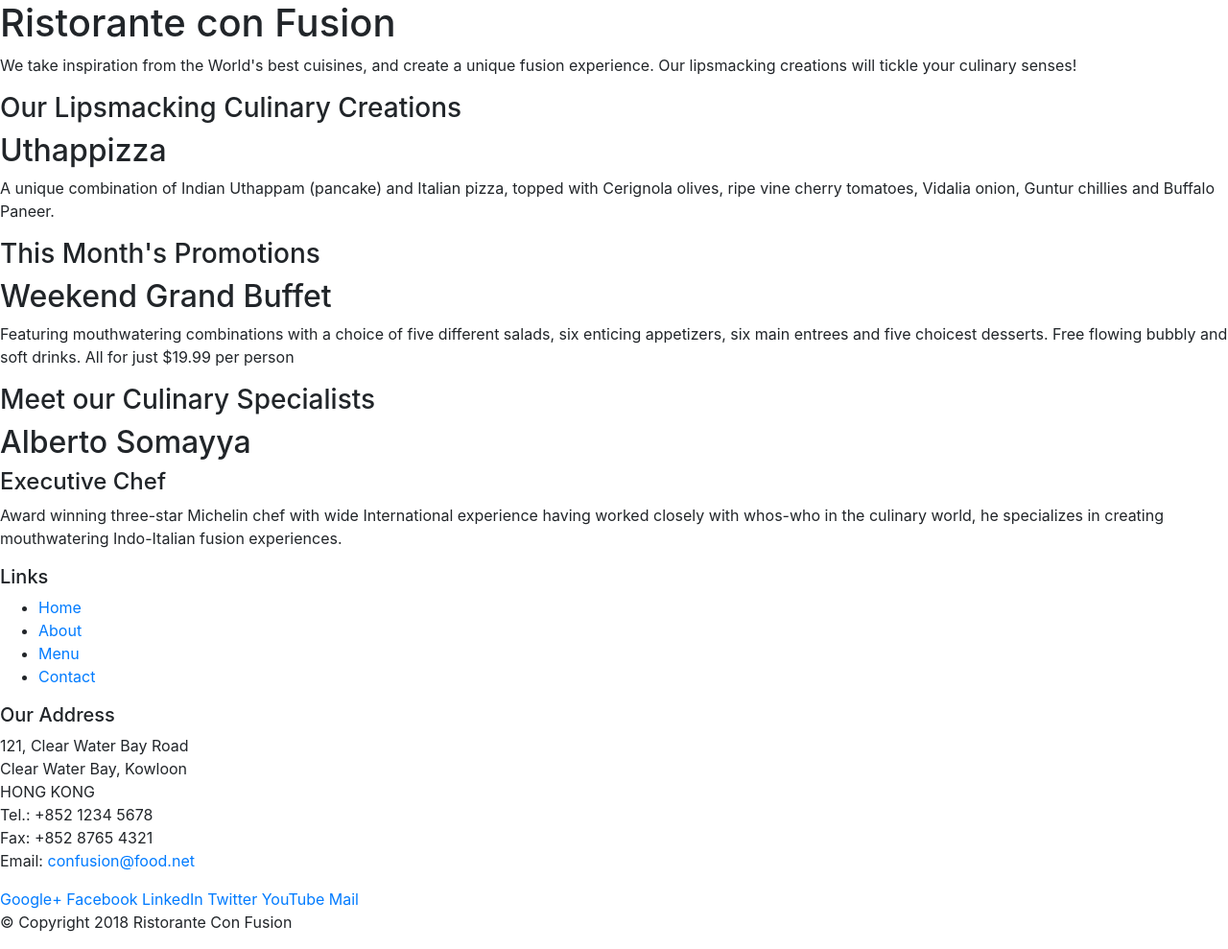
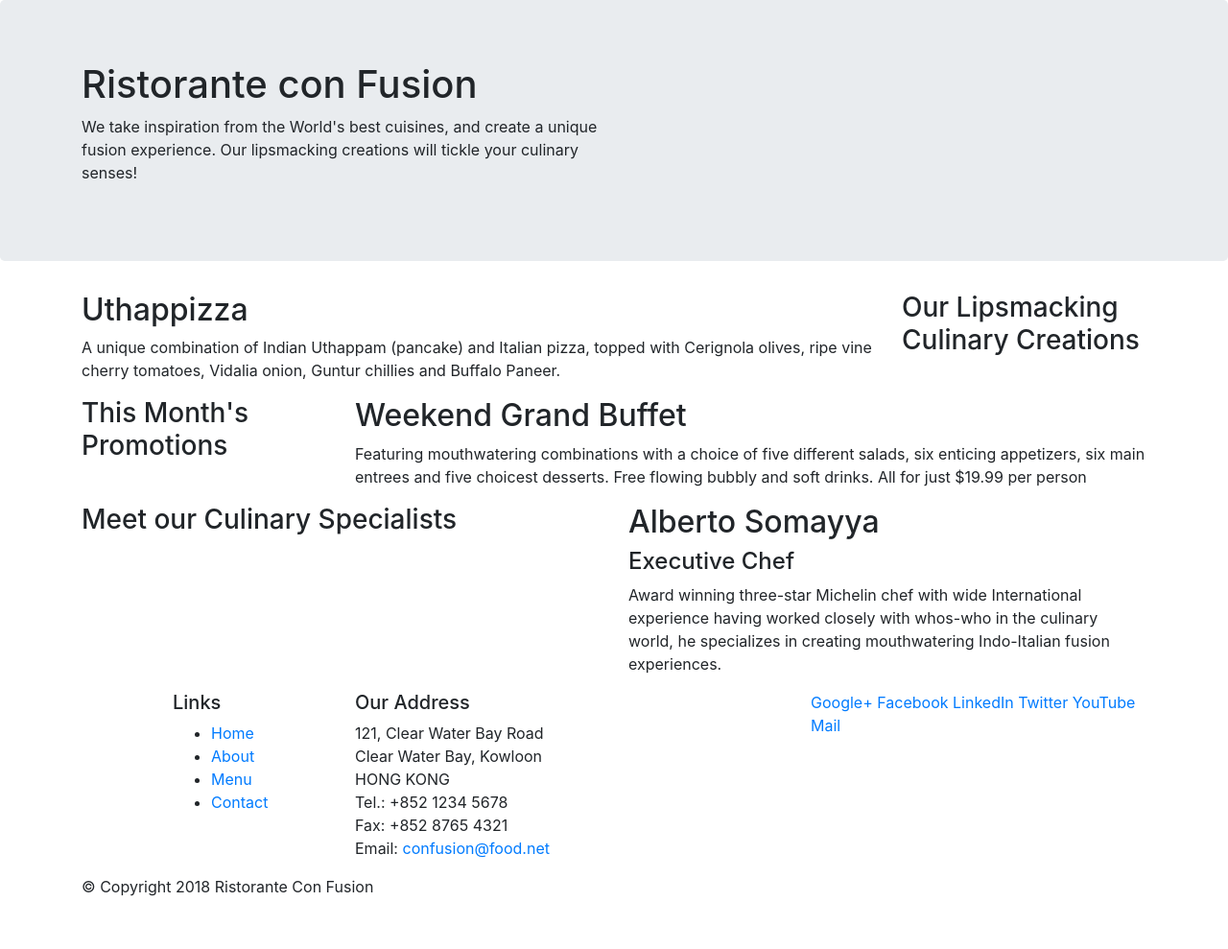
Before and after one commit to lanhnv4/boostrap_lanhnv, a website: page index.html in a window 1280 px wide. Shown: the whole page at 96% size. After the commit the page ends 952 px from the top, so only its background shows below. Drawn offline with nearby package versions, Linux system fonts and the light colour scheme.

Commit message:
Bootstrap Grid Part 1

```diff
--- a/index.html
+++ b/index.html
@@ -13,46 +13,46 @@
 
 <body>
 
-    <header>
-        <div>
-            <div>
-                <div>
+    <header  class="jumbotron">
+        <div class="container">
+            <div class="row">
+                <div class="col-12 col-sm-6">
                     <h1>Ristorante con Fusion</h1>
                     <p>We take inspiration from the World's best cuisines, and create a unique fusion experience. Our lipsmacking creations will tickle your culinary senses!</p>
                 </div>
-                <div>
+                <div class="col-12 col-sm">
                 </div>
             </div>
         </div>
     </header>
 
-    <div>
-        <div>
-            <div>
+    <div class="container">
+        <div class="row">
+            <div class="col-12 col-sm-4 order-sm-last col-md-3">
                 <h3>Our Lipsmacking Culinary Creations</h3>
             </div>
-            <div>
+            <div class="col col-sm col-md">
                 <h2>Uthappizza</h2>
                 <p>A unique combination of Indian Uthappam (pancake) and Italian pizza, topped with Cerignola olives, ripe vine cherry tomatoes, Vidalia onion, Guntur chillies and Buffalo Paneer.</p>
             </div>
         </div>
 
 
-        <div>
-            <div>
+        <div class="row">
+            <div class="col-12 col-sm-4 col-md-3">
                 <h3>This Month's Promotions</h3>
             </div>
-            <div>
+            <div class="col col-sm col-md">
                 <h2>Weekend Grand Buffet</h2>
                 <p>Featuring mouthwatering combinations with a choice of five different salads, six enticing appetizers, six main entrees and five choicest desserts. Free flowing bubbly and soft drinks. All for just $19.99 per person </p>
             </div>
         </div>
 
-        <div>
-            <div>
+        <div class="row">
+            <div class="col col-sm order-sm-first col-md">
                 <h3>Meet our Culinary Specialists</h3>
             </div>
-            <div>
+            <div class="col col-sm col-md">
                 <h2>Alberto Somayya</h2>
                 <h4>Executive Chef</h4>
                 <p>Award winning three-star Michelin chef with wide International experience having worked closely with whos-who in the culinary world, he specializes in creating mouthwatering Indo-Italian fusion experiences. </p>
@@ -61,9 +61,9 @@
     </div>
 
     <footer>
-        <div>
-            <div>
-                <div>
+        <div  class="container">
+            <div class="row">
+                <div class="col-4 offset-1 col-sm-2">
                     <h5>Links</h5>
                     <ul>
                         <li><a href="#">Home</a></li>
@@ -72,7 +72,7 @@
                         <li><a href="#">Contact</a></li>
                     </ul>
                 </div>
-                <div>
+                <div class="col-7 col-sm-5">
                     <h5>Our Address</h5>
                     <address>
 		              121, Clear Water Bay Road<br>
@@ -83,7 +83,7 @@
 		              Email: <a href="mailto:confusion@food.net">confusion@food.net</a>
 		           </address>
                 </div>
-                <div>
+                <div class="col-12 col-sm-4">
                     <div>
                         <a href="http://google.com/+">Google+</a>
                         <a href="http://www.facebook.com/profile.php?id=">Facebook</a>
@@ -94,8 +94,8 @@
                     </div>
                 </div>
            </div>
-           <div>
-                <div>
+           <div  class="row">
+                <div class="col-auto">
                     <p>© Copyright 2018 Ristorante Con Fusion</p>
                 </div>
            </div>
```
